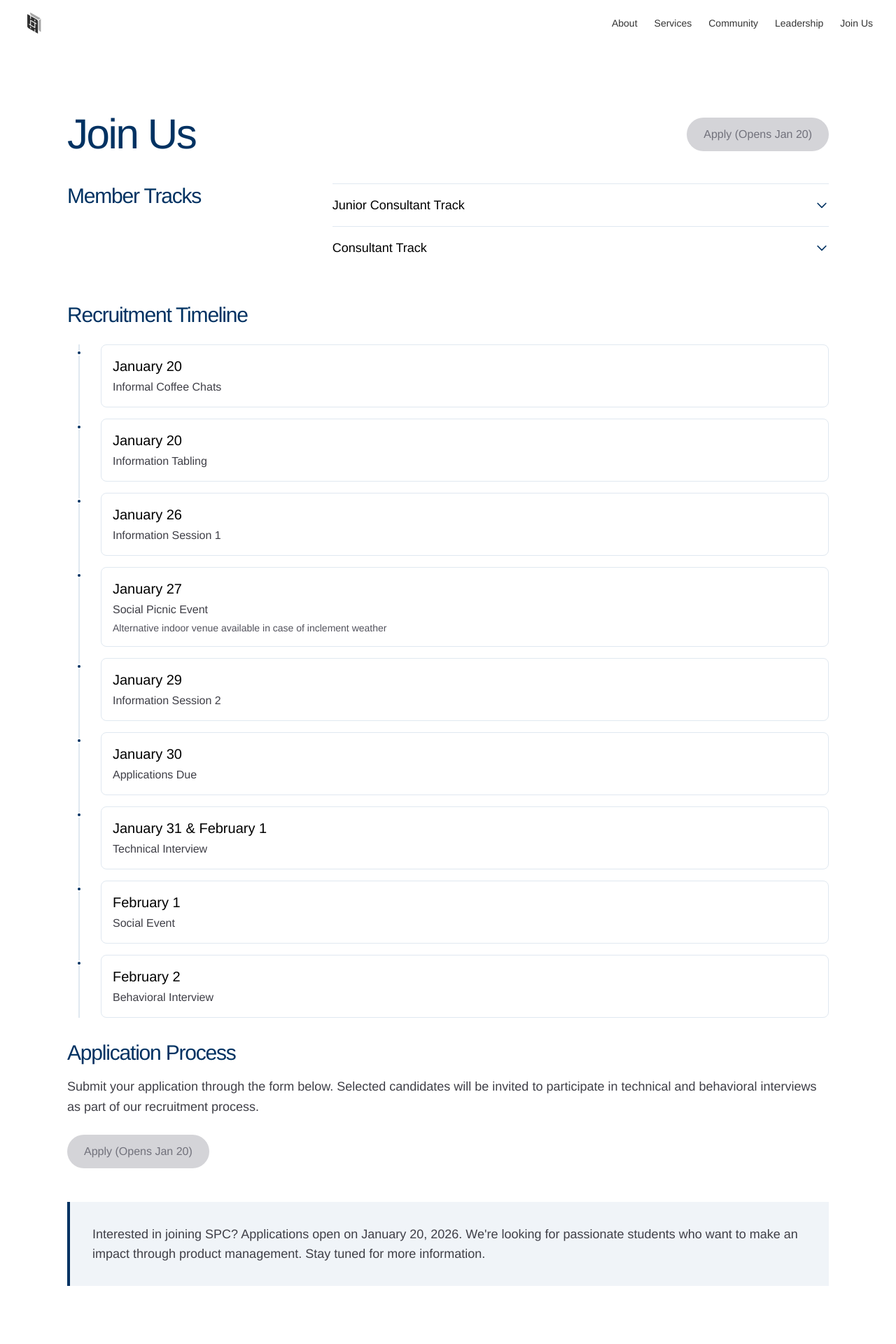
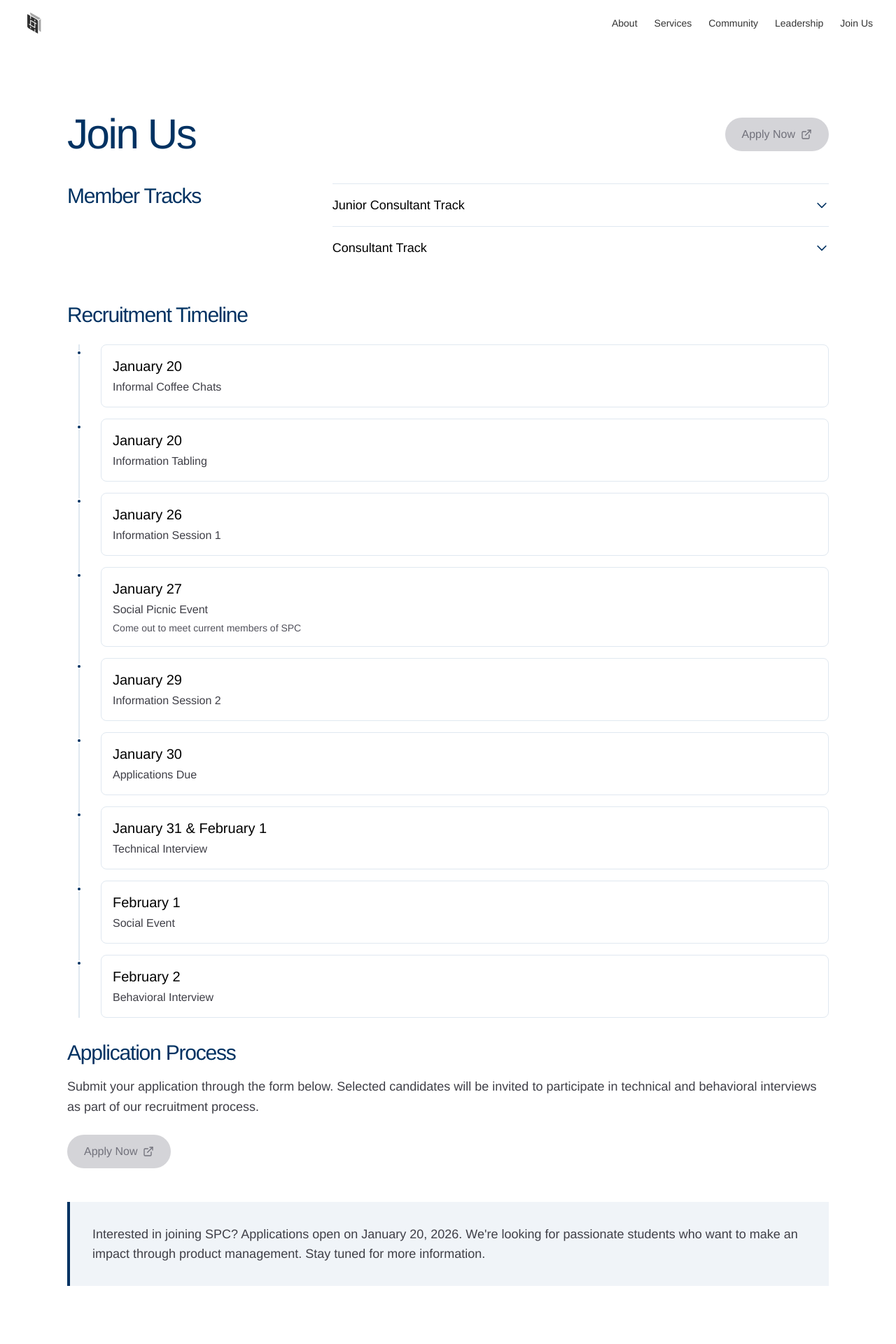
Before and after one commit to laneric/spc-website, a Next.js app: page /join-us in a window 1280 px wide. Shown: the top 1920 px of the page at 70% size. Built offline with nearby package versions, Linux system fonts and the light colour scheme.

Commit message:
touch up apply page

```diff
--- a/app/join-us/page.tsx
+++ b/app/join-us/page.tsx
@@ -2,6 +2,7 @@
 
 import { Accordion } from "@/components/Accordion";
 import { useEffect, useState } from "react";
+import { FiExternalLink } from "react-icons/fi";
 
 export default function JoinUs() {
   const [isApplicationOpen, setIsApplicationOpen] = useState(false);
@@ -66,14 +67,15 @@ export default function JoinUs() {
             title={isApplicationOpen ? "Apply to SPC" : "Applications open January 20, 2026"}
           >
             {isApplicationOpen ? (
-              <>
-                Apply
-                <svg className="w-4 h-4" fill="none" stroke="currentColor" viewBox="0 0 24 24" aria-hidden="true">
-                  <path strokeLinecap="round" strokeLinejoin="round" strokeWidth={2} d="M9 5l7 7-7 7" />
-                </svg>
-              </>
+              <span className="flex w-full items-center justify-between sm:justify-center">
+                <span>Apply Now</span>
+                <FiExternalLink className="w-4 h-4 sm:ml-2 ml-auto" aria-hidden="true" />
+              </span>
             ) : (
-              "Apply (Opens Jan 20)"
+              <span className="flex w-full items-center justify-between sm:justify-center">
+                <span>Apply Now</span>
+                <FiExternalLink className="w-4 h-4 sm:ml-2 ml-auto" aria-hidden="true" />
+              </span>
             )}
           </button>
         </div>
@@ -128,7 +130,7 @@ export default function JoinUs() {
                       <div className="text-lg sm:text-xl font-medium text-black mb-1">January 27</div>
                       <div className="text-base text-zinc-700 mb-1">Social Picnic Event</div>
                       <div className="text-sm text-zinc-600">
-                        Alternative indoor venue available in case of inclement weather
+                        Come out to meet current members of SPC
                       </div>
                     </div>
                   </div>
@@ -195,12 +197,13 @@ export default function JoinUs() {
                 {isApplicationOpen ? (
                   <>
                     Apply Now
-                    <svg className="w-4 h-4" fill="none" stroke="currentColor" viewBox="0 0 24 24" aria-hidden="true">
-                      <path strokeLinecap="round" strokeLinejoin="round" strokeWidth={2} d="M9 5l7 7-7 7" />
-                    </svg>
+                    <FiExternalLink className="w-4 h-4" aria-hidden="true" />
                   </>
                 ) : (
-                  "Apply (Opens Jan 20)"
+                  <>
+                    Apply Now
+                    <FiExternalLink className="w-4 h-4" aria-hidden="true" />
+                  </>
                 )}
               </button>
             </div>
--- a/components/Accordion.tsx
+++ b/components/Accordion.tsx
@@ -14,7 +14,7 @@ function AccordionItem({ title, children, defaultOpen = false }: AccordionItemPr
     <div className="border-t border-[#E0E8F0]">
       <button
         onClick={() => setIsOpen(!isOpen)}
-        className="w-full flex items-center justify-between py-4 text-left font-helvetica"
+        className="w-full flex items-center justify-between py-4 text-left font-helvetica hover:cursor-pointer"
         aria-expanded={isOpen}
       >
         <span className="text-lg font-medium text-black">{title}</span>
--- a/package.json
+++ b/package.json
@@ -14,6 +14,7 @@
     "prismjs": "^1.30.0",
     "react": "19.2.0",
     "react-dom": "19.2.0",
+    "react-icons": "^5.5.0",
     "react-notion": "^0.10.0",
     "react-notion-x": "^7.7.3",
     "react-wrap-balancer": "^1.1.1"
```
Also changed, not shown: 1 other file (tests, documents, lock files or other folders).
